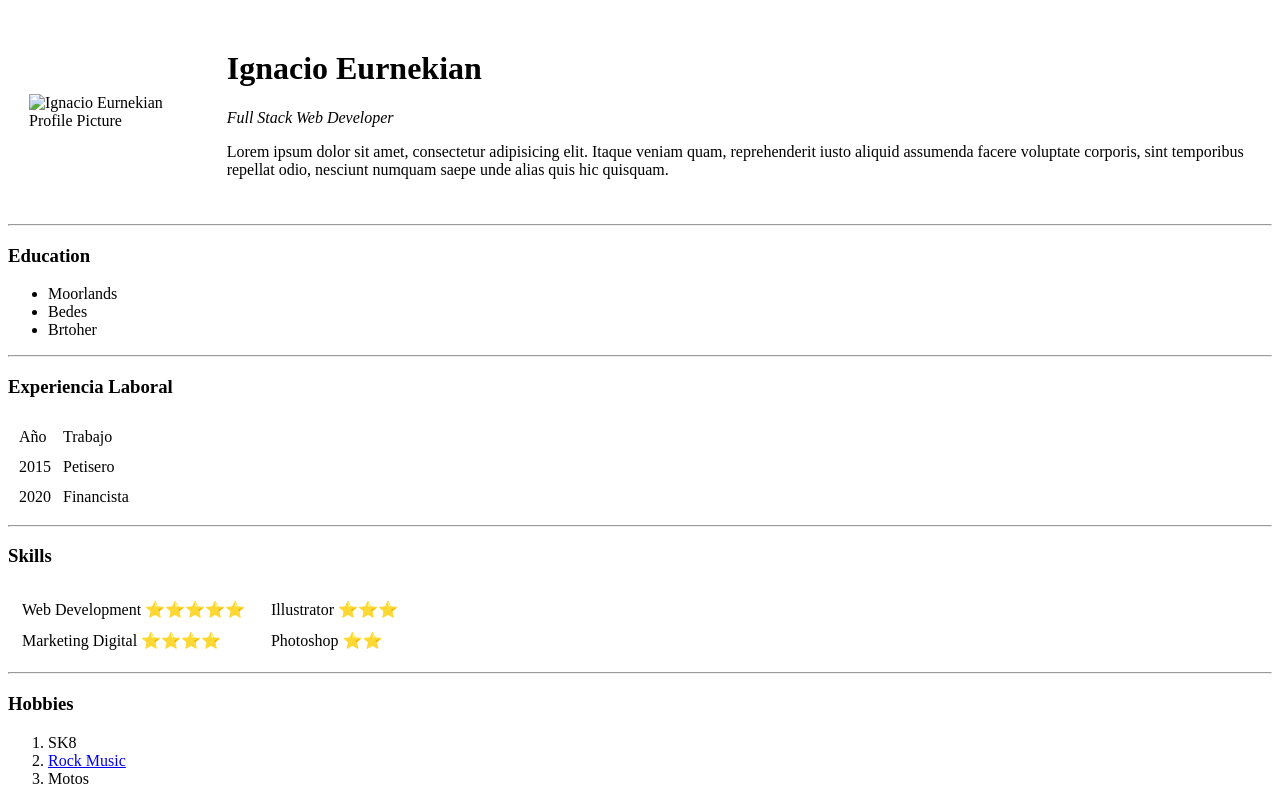
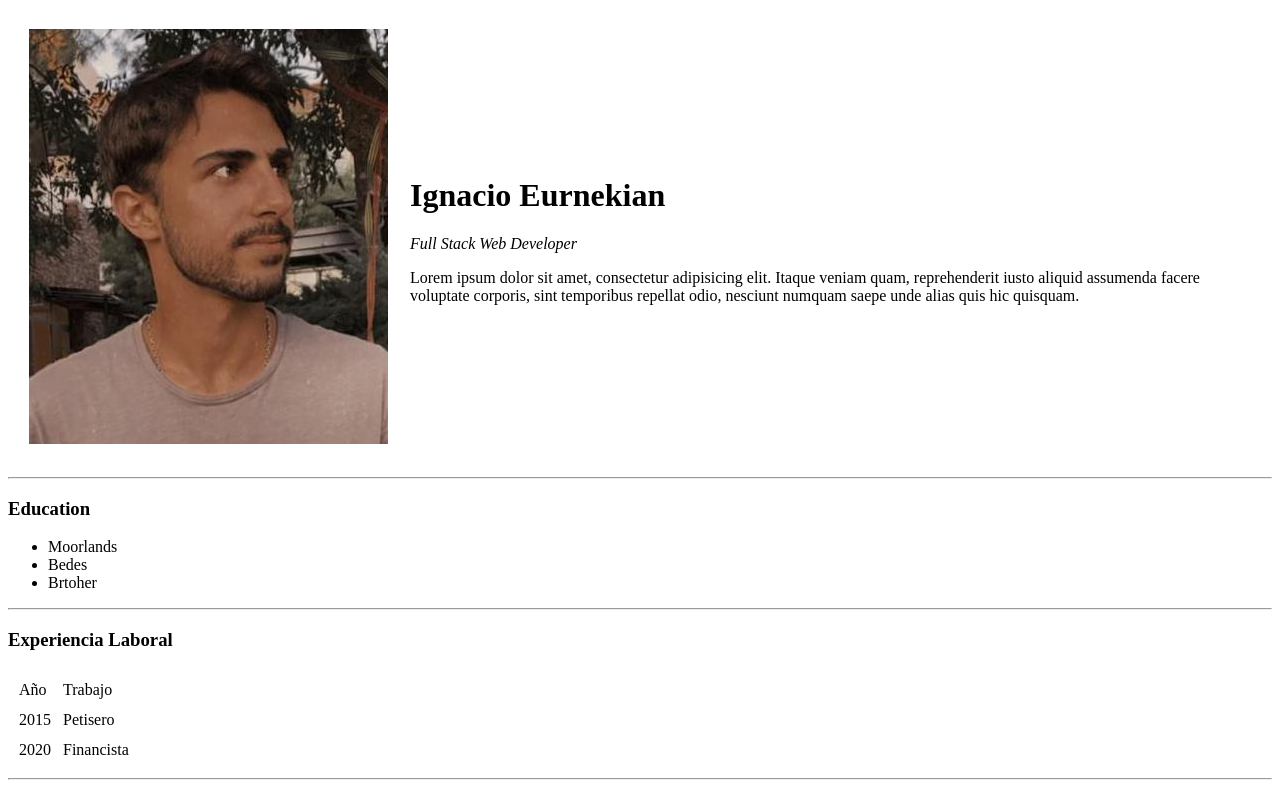
Before and after one commit to nachoeur/cv, a plain HTML site: page index.html in a window 1280 px wide. Shown: the top 796 px of the page. Drawn offline with Linux system fonts and the light colour scheme; the site is published under a folder, as on GitHub Pages, so addresses that start at the root find nothing.

Commit message:
Update index.html

```diff
--- a/index.html
+++ b/index.html
@@ -9,7 +9,7 @@
 <body>
   <table cellspacing="20">
     <tr>
-      <td><img src="/Imagenes/d7007dea-a388-41db-a4c3-f43dfb6bbf26.JPG" alt="Ignacio Eurnekian Profile Picture"></td>
+      <td><img src="Imagenes/d7007dea-a388-41db-a4c3-f43dfb6bbf26.JPG" alt="Ignacio Eurnekian Profile Picture"></td>
       <td>
       <h1>Ignacio Eurnekian</h1>
       <p><em>Full Stack Web Developer</em></p>
```
